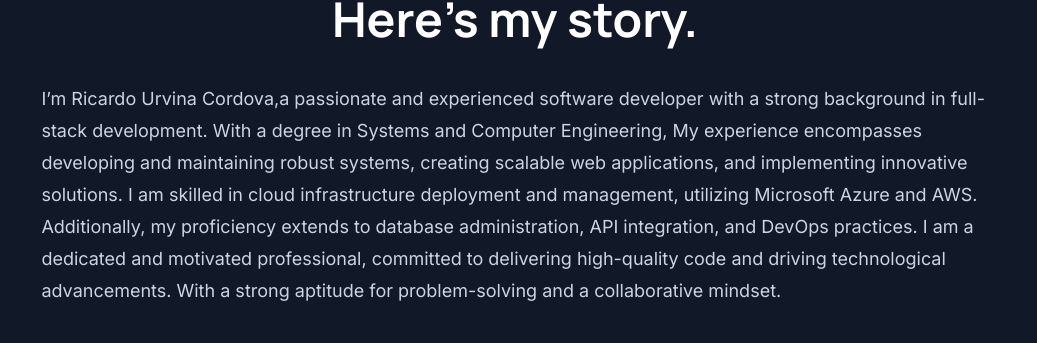
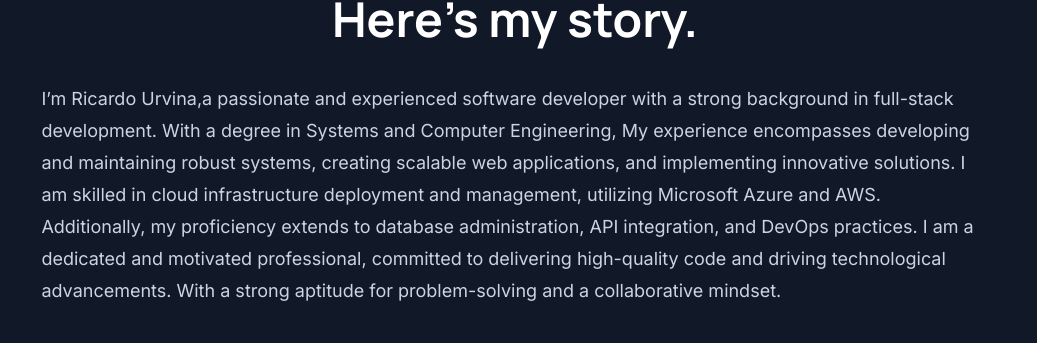
Before and after one commit to rickyurvina/PORTAFOLIO_PERSONAL_REACT, a React (Vite) app: page / in a window 1280 px wide. Shown: the part 596-939 px from the top of the page, without its empty margins (125-1162 px from the left). Built offline with nearby package versions, Linux system fonts and the light colour scheme.

Commit message:
Delete lastname

```diff
--- a/src/components/AboutHome.jsx
+++ b/src/components/AboutHome.jsx
@@ -18,7 +18,7 @@ const About = ({ theme }) => {
         <Heading heading="about me" description="Here's my story." />
         <div className="description">
           <p className="about_me_description">
-            I’m Ricardo Urvina Cordova,a passionate and experienced software developer with a
+            I’m Ricardo Urvina,a passionate and experienced software developer with a
             strong background in full-stack development. With a degree in Systems and Computer Engineering,
             My experience encompasses developing and maintaining robust systems, creating scalable web applications,
             and implementing innovative solutions. I am skilled in cloud infrastructure deployment and management,
```
